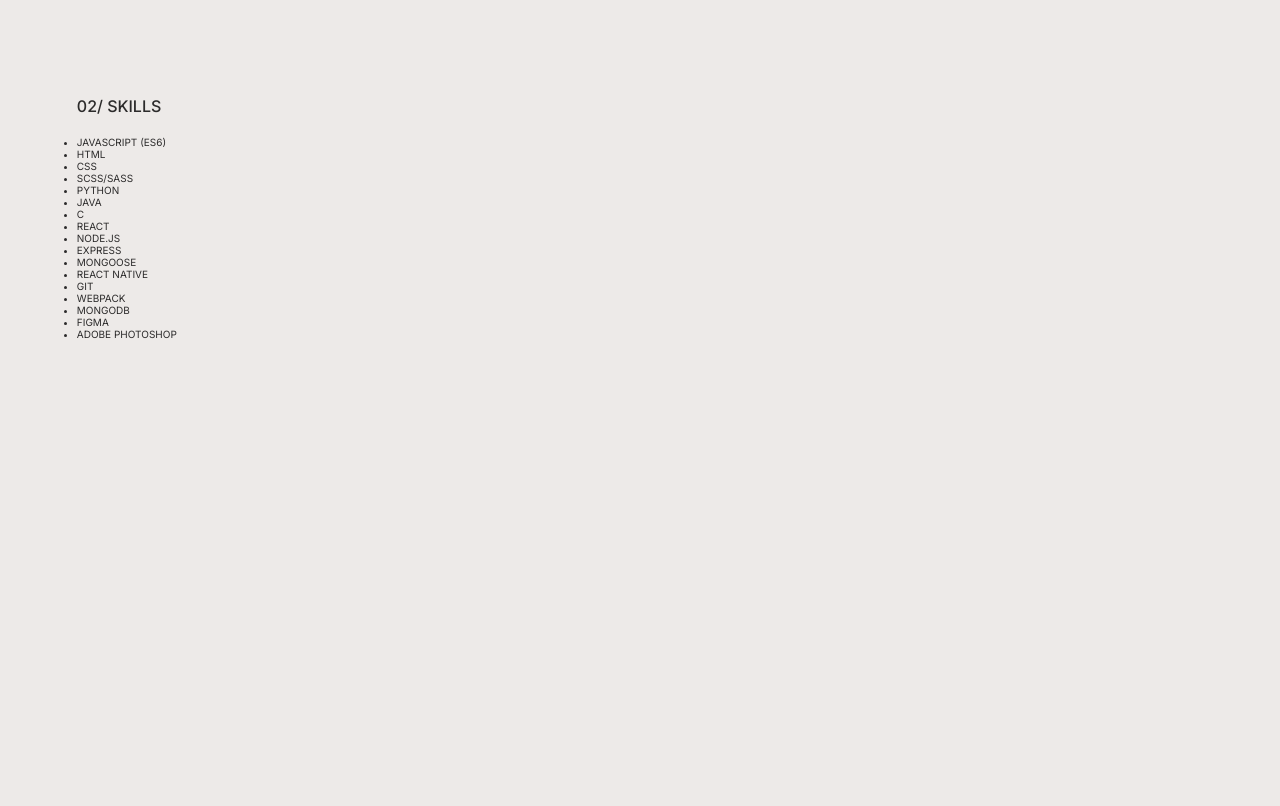
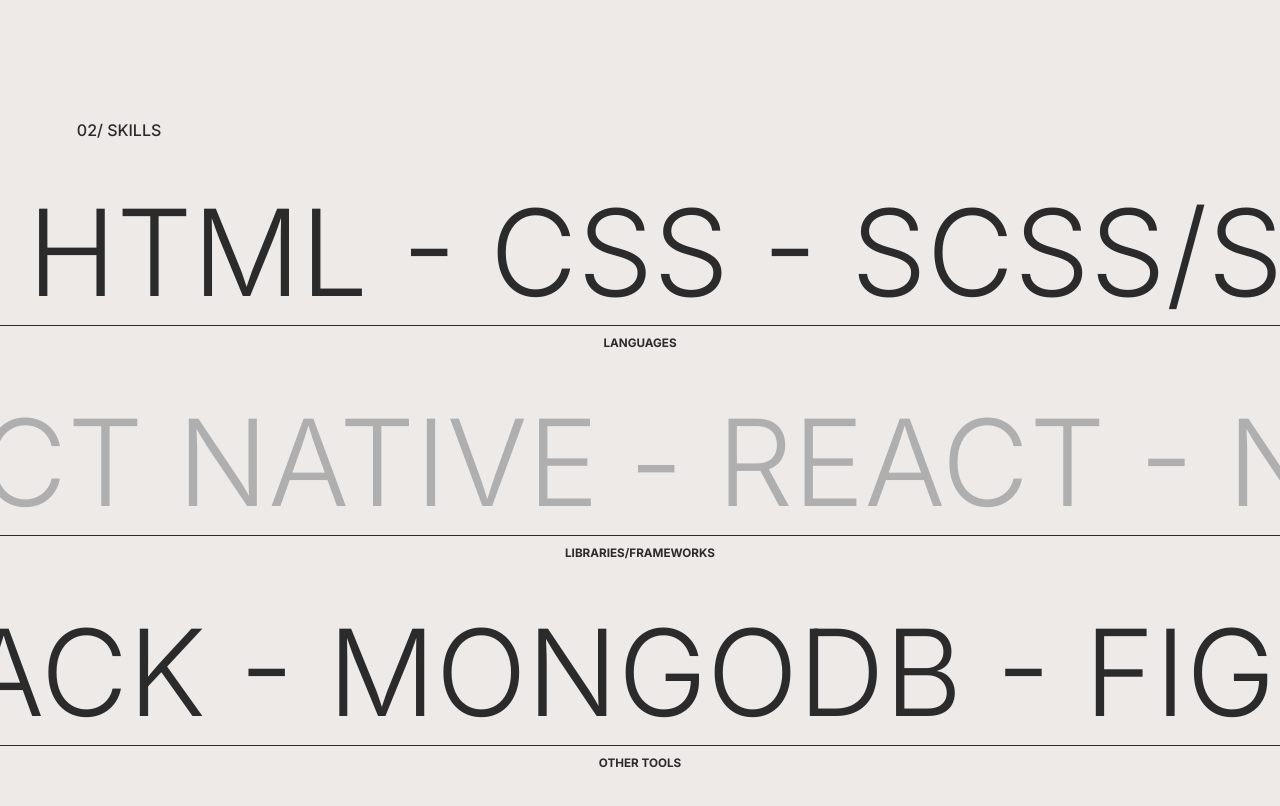
Before and after one commit to cjoak1028/portfolio-v1, a React (Create React App) app: page / in a window 1280 px wide. Shown: the part 1540-2346 px from the top of the page. Before the commit the page ends 2136 px from the top, so only its background shows below. Built offline with nearby package versions, Linux system fonts and the light colour scheme.

Commit message:
Finished skills section for desktop

```diff
--- a/src/components/About/About.js
+++ b/src/components/About/About.js
@@ -18,8 +18,8 @@
           APPEALING WITH GREAT PROFICIENCY.
         </p>
         <p>
-          I CONTINUE TO EXPERIMENT WITH VARIOUS TOOLS AND TECHNIQUES WITH THE
-          GOAL OF DELIVERING THE FINEST WEB EXPERIENCES.
+          I AM CONTINUOUSLY EXPERIMENTING WITH VARIOUS TOOLS AND TECHNIQUES WITH
+          THE GOAL OF DELIVERING THE FINEST WEB EXPERIENCES.
         </p>
       </div>
     </div>
--- a/src/components/About/About.module.css
+++ b/src/components/About/About.module.css
@@ -10,7 +10,7 @@
 }
 
 .about p {
-    font-weight: var(--fw-regular);
+    font-weight: var(--fw-light);
     font-size: clamp(1.4rem, 1.6vw, 2rem);
 }
 
--- a/src/components/Skills/Skills.js
+++ b/src/components/Skills/Skills.js
@@ -1,37 +1,42 @@
 import React from "react";
 import styles from "./Skills.module.css";
+import { AiOutlineSmile } from "react-icons/ai";
 
 const Skills = () => {
   return (
-    <div>
-      <div>
-        <ul>
-          <li>JavaScript (ES6)</li>
-          <li>HTML</li>
-          <li>CSS</li>
-          <li>SCSS/SASS</li>
-          <li>Python</li>
-          <li>Java</li>
-          <li>C</li>
-        </ul>
+    <div className={styles.skills}>
+      <div className={styles["inf-scroll"]}>
+        <span>JavaScript - HTML - CSS - SCSS/SASS - Python - Java - C -</span>
+        <span>JavaScript - HTML - CSS - SCSS/SASS - Python - Java - C -</span>
+        <span>JavaScript - HTML - CSS - SCSS/SASS - Python - Java - C -</span>
+        <span>JavaScript - HTML - CSS - SCSS/SASS - Python - Java - C -</span>
+        <span>JavaScript - HTML - CSS - SCSS/SASS - Python - Java - C -</span>
+        <span>JavaScript - HTML - CSS - SCSS/SASS - Python - Java - C -</span>
       </div>
-      <div>
-        <ul>
-          <li>React</li>
-          <li>Node.JS</li>
-          <li>Express</li>
-          <li>Mongoose</li>
-          <li>React Native</li>
-        </ul>
+      <div className={styles["heading-container"]}>
+        <h3>Languages</h3>
       </div>
-      <div>
-        <ul>
-          <li>Git</li>
-          <li>Webpack</li>
-          <li>MongoDB</li>
-          <li>Figma</li>
-          <li>Adobe Photoshop</li>
-        </ul>
+      <div className={styles["inf-scroll-rev"]}>
+        <span>- React - Node.JS - Express - Mongoose - React Native</span>
+        <span>- React - Node.JS - Express - Mongoose - React Native</span>
+        <span>- React - Node.JS - Express - Mongoose - React Native</span>
+        <span>- React - Node.JS - Express - Mongoose - React Native</span>
+        <span>- React - Node.JS - Express - Mongoose - React Native</span>
+        <span>- React - Node.JS - Express - Mongoose - React Native</span>
+      </div>
+      <div className={styles["heading-container"]}>
+        <h3>LIBRARIES/FRAMEWORKS</h3>
+      </div>
+      <div className={styles["inf-scroll"]}>
+        <span>Git - Webpack - MongoDB - Figma - Photoshop -</span>
+        <span>Git - Webpack - MongoDB - Figma - Photoshop -</span>
+        <span>Git - Webpack - MongoDB - Figma - Photoshop -</span>
+        <span>Git - Webpack - MongoDB - Figma - Photoshop -</span>
+        <span>Git - Webpack - MongoDB - Figma - Photoshop -</span>
+        <span>Git - Webpack - MongoDB - Figma - Photoshop -</span>
+      </div>
+      <div className={styles["heading-container"]}>
+        <h3>Other Tools</h3>
       </div>
     </div>
   );
--- a/src/components/Skills/Skills.module.css
+++ b/src/components/Skills/Skills.module.css
@@ -0,0 +1,65 @@
+.skills {
+    position: absolute;
+    left: 0;
+    width: 100%;
+    overflow: hidden;
+    margin-top: 2rem;
+}
+
+.inf-scroll {
+    display: inline-block;
+    white-space: nowrap;
+    animation: infScroll 80s infinite linear;
+    border-bottom: 1px solid var(--c-main);
+    margin-bottom: 1rem;
+}
+
+.inf-scroll-rev {
+    display: inline-block;
+    white-space: nowrap;
+    animation: infScrollRev 100s infinite linear;
+    border-bottom: 1px solid var(--c-main);
+    margin-bottom: 1rem;
+}
+
+.inf-scroll span {
+    font-size: 12rem;
+    font-weight: var(--fw-light);
+    display: inline-block;
+    min-width: 100vw;
+    margin-right: 3rem;
+}
+
+.inf-scroll-rev span {
+    font-size: 12rem;
+    font-weight: var(--fw-light);
+    display: inline-block;
+    min-width: 100vw;
+    margin-right: 3rem;
+    color: var(--c-sub);
+}
+
+.heading-container {
+    text-align: center;
+    margin-bottom: 4rem;
+}
+
+@keyframes infScroll {
+    from {
+        transform: translateX(0%);
+    }
+
+    to {
+        transform: translateX(-50%);
+    }
+}
+
+@keyframes infScrollRev {
+    from {
+        transform: translateX(-50%);
+    }
+
+    to {
+        transform: translateX(0%);
+    }
+}
```
